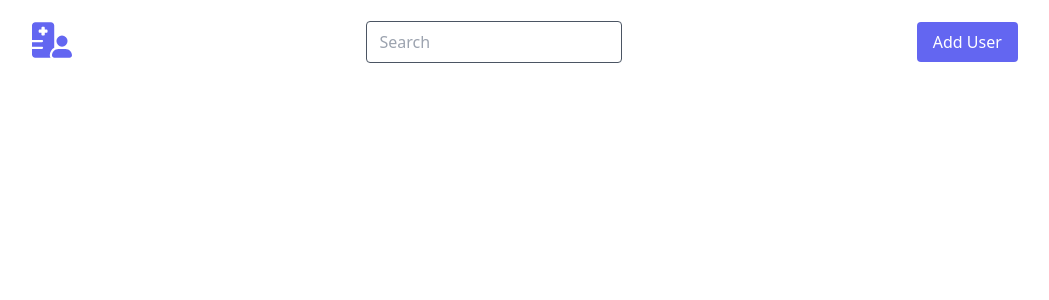
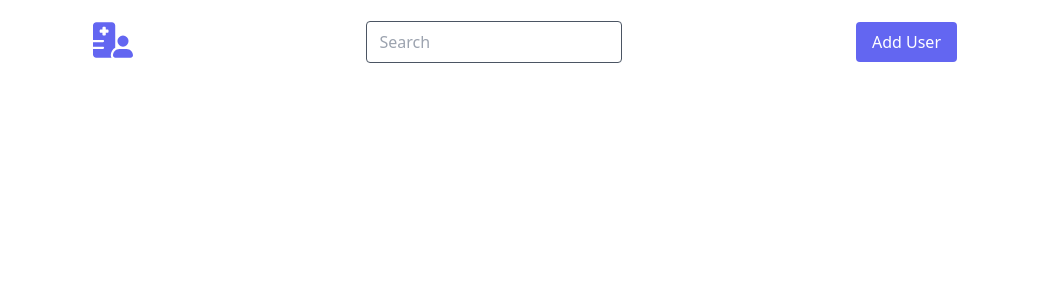
Before and after one commit to lmarangoc/covid-frontend, a React (Create React App) app: page /admin in a window 1280 px wide. Shown: the top 300 px of the page, without its empty margins (115-1164 px from the left). Built offline with nearby package versions, Linux system fonts and the light colour scheme.

Commit message:
feat: admin page

```diff
--- a/src/pages/admin/Admin.jsx
+++ b/src/pages/admin/Admin.jsx
@@ -46,7 +46,7 @@ const users = [
 
 const Admin = () => {
   return (
-    <div>
+    <div className='px-52'>
       <Navbar/>
     </div>
   )
--- a/src/pages/admin/Navbar.jsx
+++ b/src/pages/admin/Navbar.jsx
@@ -7,7 +7,7 @@ const Navbar = () => {
 
   return (
     <nav className='py-5'>
-      <div className='flex items-center justify-around'>
+      <div className='flex items-center justify-between'>
         <div className='relative group'>
           <FontAwesomeIcon icon={faHospitalUser} className='w-10 h-10 text-indigo-500 hover:text-indigo-700'/>
           <div className='lg:absolute bg-gray-50 right-0 rounded p-2 hidden group-hover:block hover:block'>
@@ -27,7 +27,7 @@ const Navbar = () => {
           <input type="text" className='rounded border border-gray-600 py-2 px-3 w-64 focus:outline-indigo-500' placeholder="Search" name="search"/>
         </div>
         <div>
-          <button className='bg-indigo-500 text-white px-4 py-2 rounded hover:bg-indigo-700 select-none'>
+          <button className='bg-indigo-500 text-white px-4 py-2 rounded hover:rounded-full select-none'>
             Add User
           </button>
         </div>
```
